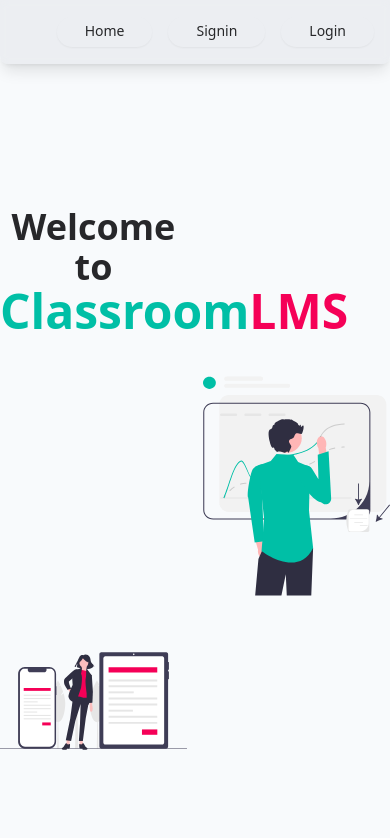
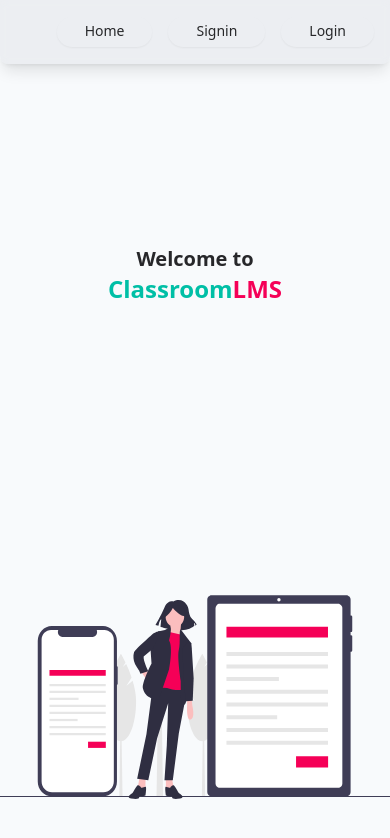
Before and after one commit to TathagataDas99/Classroom-Frontend, a Vue app: page / in a window 390 px wide. Shown: the top 838 px of the page. Built offline with nearby package versions, Linux system fonts and the light colour scheme.

Commit message:
home page responsive

```diff
--- a/src/views/HomeView.vue
+++ b/src/views/HomeView.vue
@@ -1,10 +1,10 @@
 <template>
   <div
-    class="grid h-screen grid-cols-4 grid-rows-2 items-stretch justify-evenly gap-4"
+    class="grid h-screen grid-rows-2 md:grid-cols-4 md:items-stretch md:justify-evenly md:gap-4"
   >
-    <header class="col-span-2 justify-center self-center text-center">
-      <h1 class="text-4xl font-bold">Welcome to</h1>
-      <h1 class="text-5xl font-bold">
+    <header class="justify-center self-center text-center md:col-span-2">
+      <h1 class="text-xl font-bold sm:text-4xl">Welcome to</h1>
+      <h1 class="text-2xl font-bold sm:text-5xl">
         <span class="text-primary-dark">Classroom</span>
         <span class="text-danger-dark">LMS</span>
       </h1>
@@ -12,12 +12,12 @@
     <img
       src="../assets/background/WhiteBoard.svg"
       alt="No white board img found"
-      class="col-span-2 row-span-2 h-full w-full"
+      class="hidden md:col-span-2 md:row-span-2 md:block md:h-full md:w-full"
     />
     <img
       src="../assets/background/MOBILE_LMS.svg"
       alt="No white board img found"
-      class="col-span-2 h-full w-full"
+      class="h-full w-full md:col-span-2"
     />
   </div>
 </template>
```
